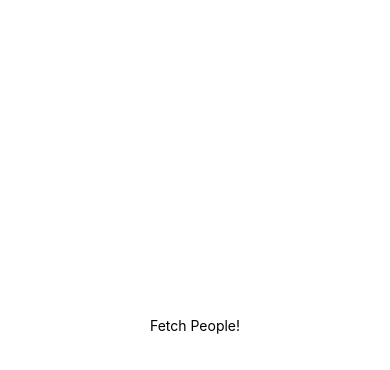
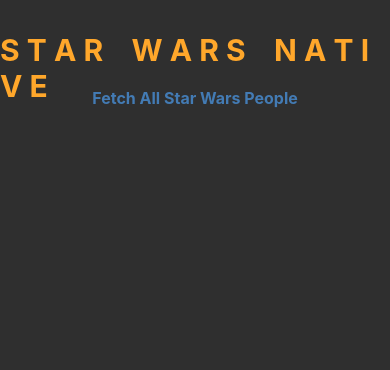
Before and after one commit to joehdodd/StarWarsNative, a React Native app: screen / in a window 390 px wide. Shown: the top 370 px of the page. Built offline with nearby package versions, Linux system fonts and the light colour scheme.

Commit message:
style refactors for that star wars look

```diff
--- a/App.js
+++ b/App.js
@@ -15,11 +15,29 @@
   };
 
   render() {
-    const textColor = this.props.selected ? "red" : "black";
     return (
-      <TouchableOpacity>
-        <Text style={{ color: textColor }}>{this.props.person.name}</Text>
-      </TouchableOpacity>
+      <View style={styles.peopleItem}>
+        <TouchableOpacity>
+          <Text
+            style={{
+              ...styles.blueText,
+              fontWeight: "bold",
+              fontSize: 24,
+              marginBottom: 8
+            }}
+          >
+            {this.props.person.name}
+          </Text>
+          <Text style={styles.blueText}>
+            <Text style={{ fontWeight: "bold" }}>Birth Year: </Text>{" "}
+            {this.props.person.birth_year}
+          </Text>
+          <Text style={styles.blueText}>
+            <Text style={{ fontWeight: "bold" }}>Gender: </Text>{" "}
+            {this.props.person.gender}
+          </Text>
+        </TouchableOpacity>
+      </View>
     );
   }
 }
@@ -48,33 +66,74 @@
     return fetch(`${API}/people/`)
       .then(res => res.json())
       .then(res => {
+        console.log("res.data", res.data);
         this.setState({ people: [...res.data] });
       })
       .catch(err => console.log(err));
   };
   render() {
     return (
-      <View style={styles.container}>
-        <View style={{ flex: 0.25 }}>
+      <View style={styles.wrapper}>
+        <View
+          style={{ ...styles.centeredContainer, width: "100%", height: "5%" }}
+        >
+          <Text style={{ fontSize: 30, fontWeight: "bold", color: "#ffa72b" }}>
+            S T A R    W A R S    N A T I V E
+          </Text>
+        </View>
+        <View
+          style={{ ...styles.startContainer, width: "100%", height: "95%" }}
+        >
           <TouchableOpacity onPress={() => this.getPeople()}>
-            <Text>Fetch People!</Text>
+            <Text style={{ ...styles.blueText, fontWeight: "bold" }}>
+              Fetch All Star Wars People
+            </Text>
           </TouchableOpacity>
+          {!!this.state.people && !!this.state.people.length && (
+            <PeopleList people={this.state.people} />
+          )}
         </View>
-        {!!this.state.people && !!this.state.people.length && (
-          <View style={{ flex: 0.25 }}>
-            <PeopleList people={this.state.people} />
-          </View>
-        )}
       </View>
     );
   }
 }
 
 const styles = StyleSheet.create({
-  container: {
+  wrapper: {
     flex: 1,
     backgroundColor: "#fff",
     alignItems: "center",
-    justifyContent: "center"
+    justifyContent: "center",
+    paddingTop: 48,
+    backgroundColor: "#2f2f2f"
+  },
+  centeredContainer: {
+    justifyContent: "center",
+    alignItems: "center"
+  },
+  startContainer: {
+    alignItems: "center",
+    justifyContent: "flex-start"
+  },
+  blueText: {
+    color: "#437bb4",
+    fontSize: 16
+  },
+  peopleItem: {
+    flex: 1,
+    backgroundColor: "#c4d4e0",
+    width: 400,
+    marginBottom: 16,
+    borderRadius: 4,
+    padding: 8,
+    borderWidth: 1,
+    borderRadius: 4,
+    borderColor: "#000",
+    borderBottomWidth: 0,
+    shadowColor: "#000",
+    shadowOffset: { width: 0, height: 8 },
+    shadowOpacity: 0.8,
+    shadowRadius: 4,
+    elevation: 1
   }
 });
```
